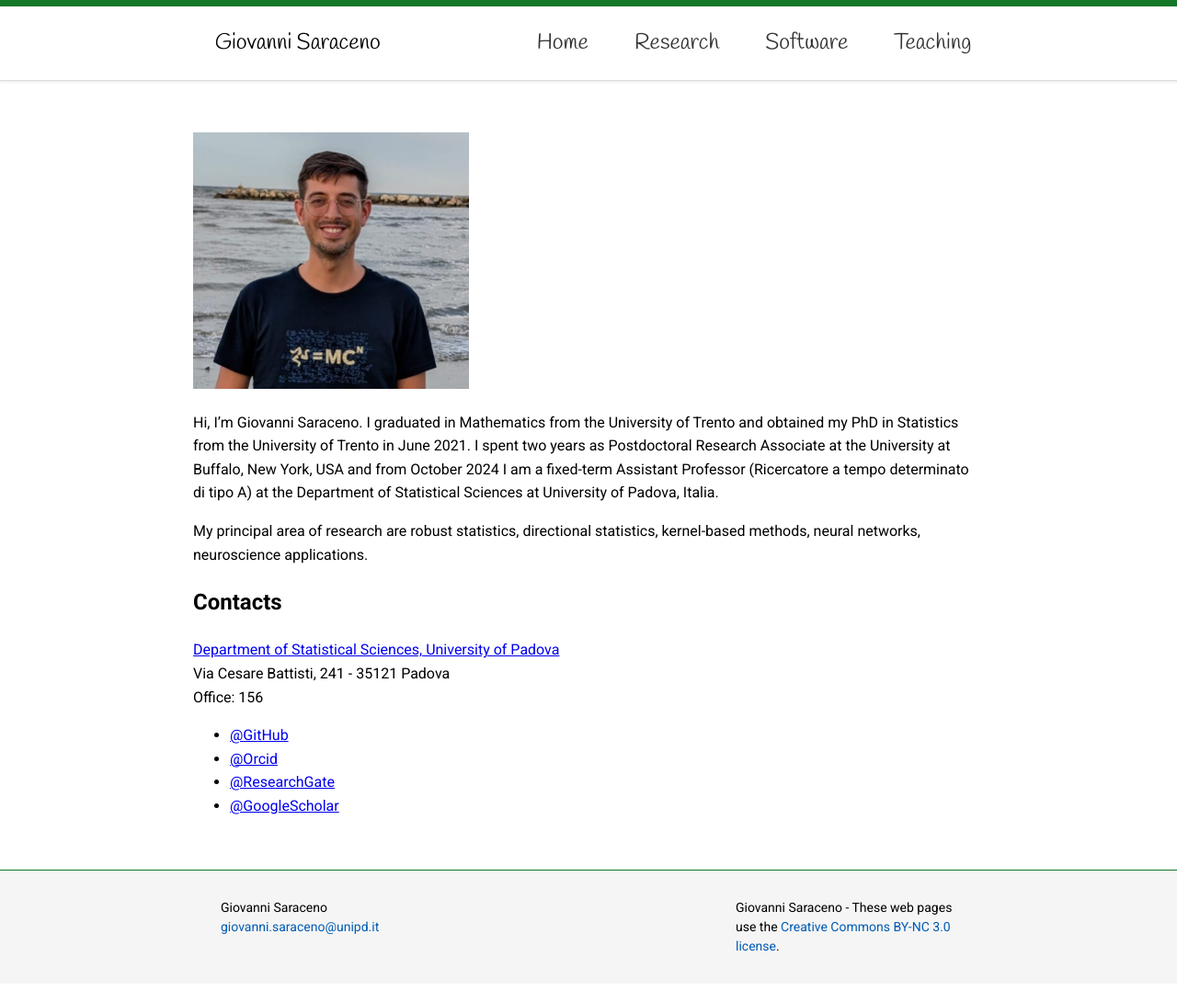
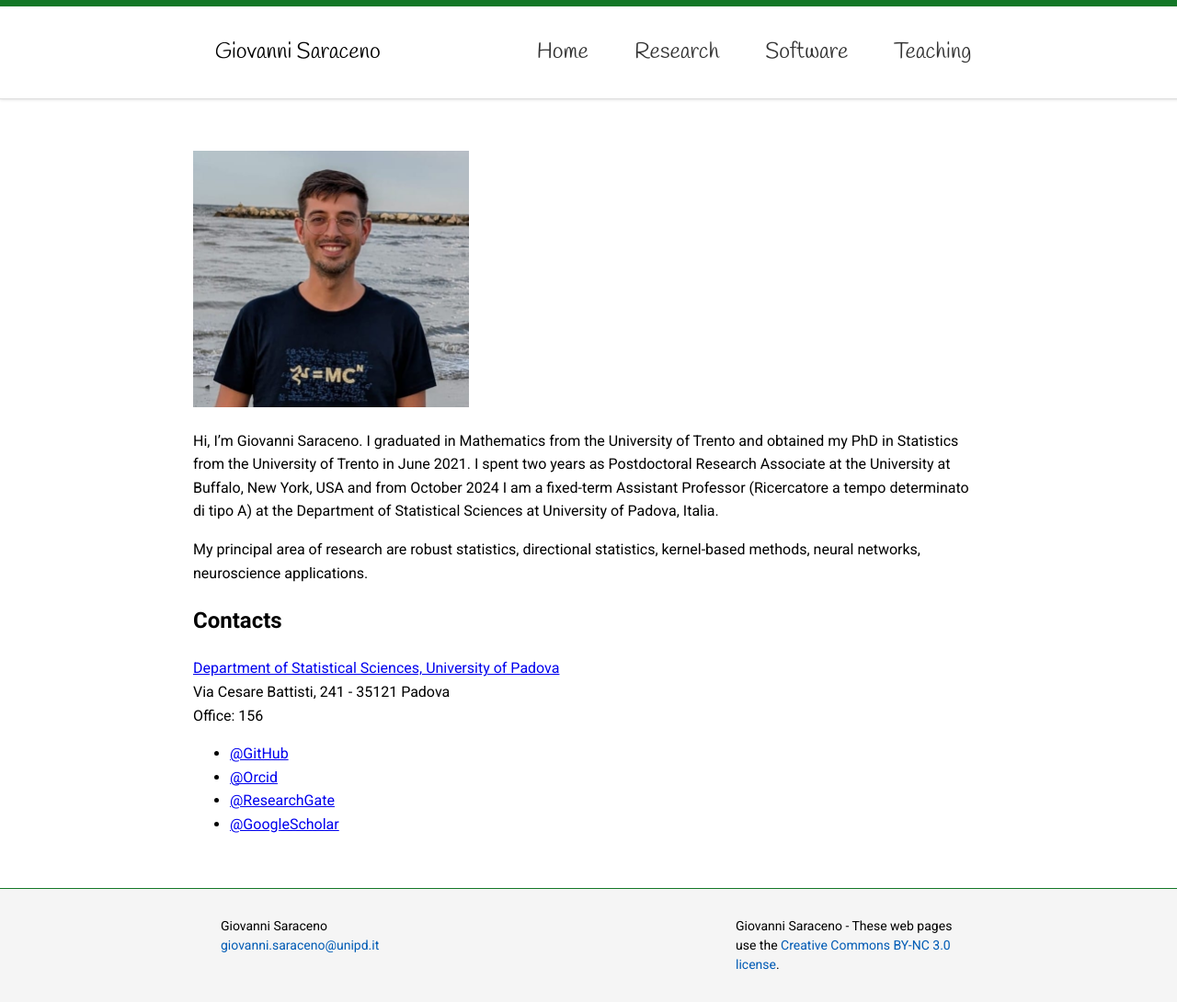
Before and after one commit to giovsaraceno/giovsaraceno.github.io, a Jekyll site: the page built from index.md, in a window 1280 px wide. Shown: the whole page at 92% size. Built offline with Jekyll 4.4.1, drawn with Linux system fonts in a browser that asks for light colours.

Commit message:
header height

```diff
--- a/assets/css/style.css
+++ b/assets/css/style.css
@@ -9,7 +9,7 @@
     border-top: 7px solid #137727; /* Thin top border */
     border-bottom: 1px solid #ddd; /* Thin bottom border */
     box-shadow: 0 1px 3px rgba(0, 0, 0, 0.1); /* Optional subtle shadow */
-    height: 50px;
+    height: 70px;
     margin: 0 auto; /* Centers the header on the page */
     width: 100%;
 }
```
